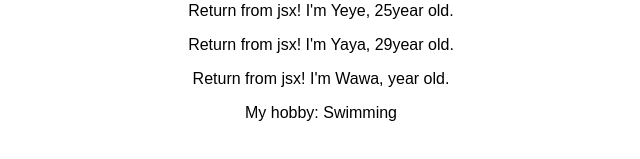
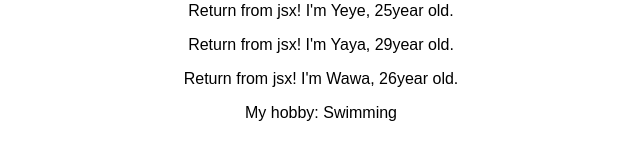
Before and after one commit to sb1989/my_first_react_app, a React (Create React App) app: page / in a window 1280 px wide. Shown: the part 149-308 px from the top of the page, without its empty margins (319-959 px from the left). Built offline with nearby package versions, Linux system fonts and the light colour scheme.

Commit message:
update state to render DOM

```diff
--- a/src/App.js
+++ b/src/App.js
@@ -12,7 +12,12 @@ class App extends Component {
   }
 
   switchNameHandler = () =>{
-    console.log('Was clicked');
+    //console.log('Was clicked');
+    this.setState({persons : [
+      {name: 'MeMe', age: 25},
+      {name: 'Yaya', age: 29},
+      {name: 'Wawa', age: 29}
+    ]})
   }
 
   render() {
@@ -24,7 +29,7 @@ class App extends Component {
         <button onClick={this.switchNameHandler}>Switch Name</button>
         <Person name = {this.state.persons[0].name} age = {this.state.persons[0].age}/>
         <Person name = {this.state.persons[1].name} age = {this.state.persons[1].age}/>
-        <Person name = {this.state.persons[2].name} age = {this.state.persons[2].agee}>My hobby: Swimming</Person>
+        <Person name = {this.state.persons[2].name} age = {this.state.persons[2].age}>My hobby: Swimming</Person>
       </div>
     );
     //return React.createElement('div', null, React.createElement('h1', {className: 'App'}, 'Hi I\'m a react App!!!'))
```
